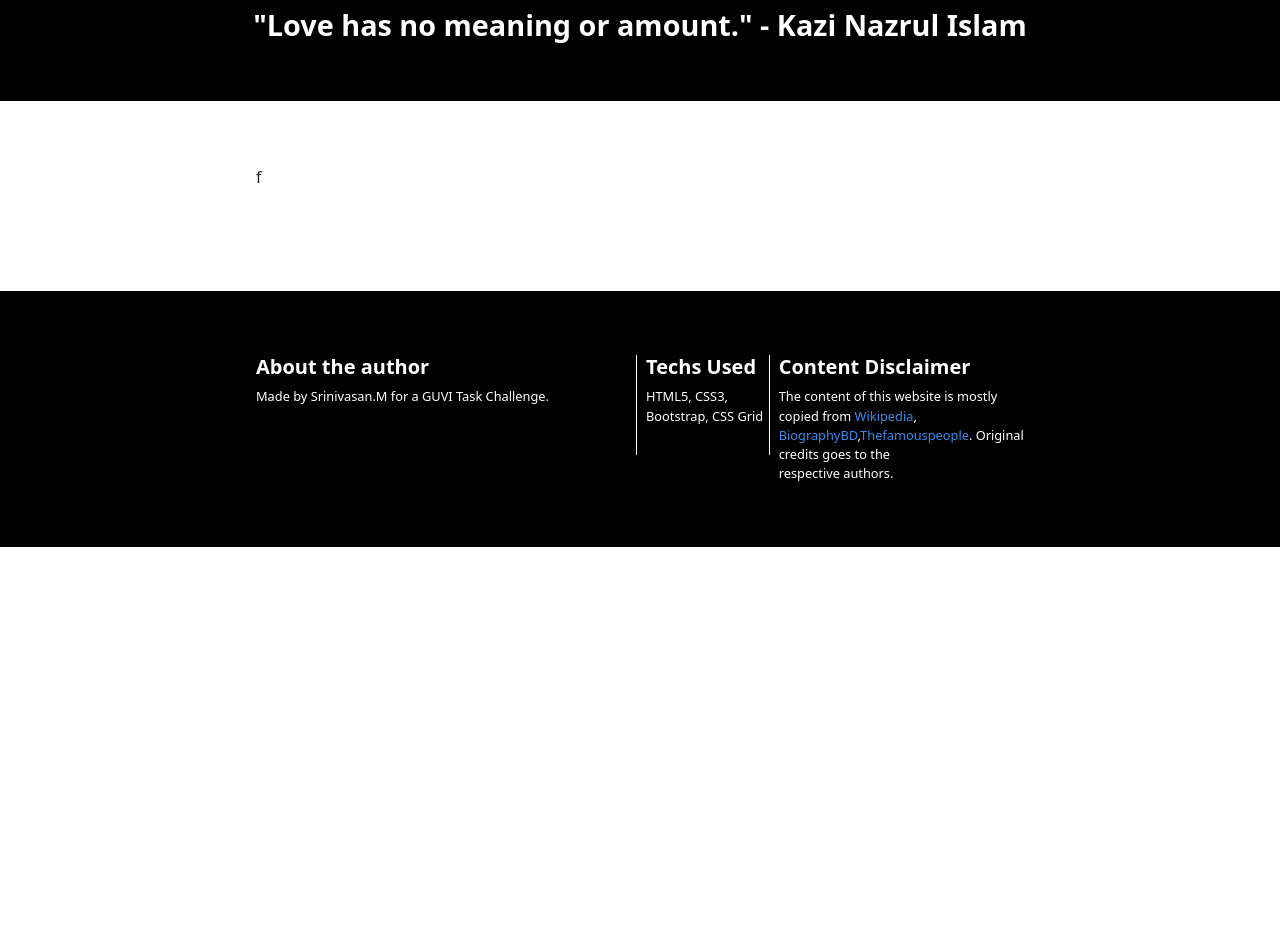
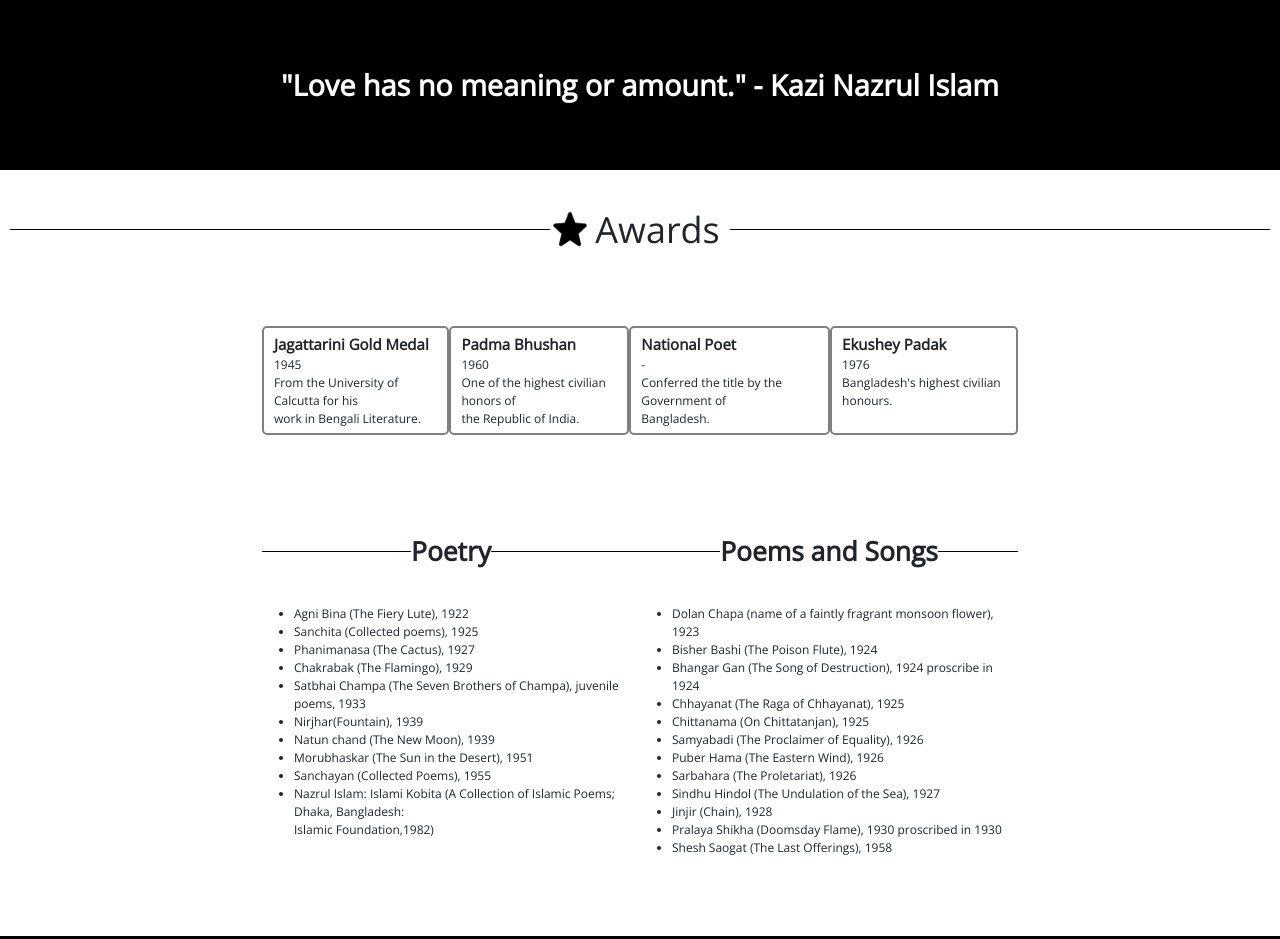
Before and after one commit to msv96/nazrul-bio, a plain HTML site: page index.html in a window 1280 px wide. Shown: the part 1373-2312 px from the top of the page. Before the commit the page ends 1920 px from the top, so only its background shows below. Drawn offline with nearby package versions, Linux system fonts and the light colour scheme.

Commit message:
Add files via upload

```diff
--- a/index.html
+++ b/index.html
@@ -11,12 +11,10 @@
 
 </head>
 <body>
-    <div id="ds">
+    <div>
         <div class="doc1">
             <div class="bar">
-                <span>Home</span>
-                <span class="about">About</span>
-                <span class="achieve">Achievements</span>
+                <span>Home</span><span class="about">About</span><span class="achieve">Achievements</span>
             </div>
             <div class="header">
                 <span class="name">Kazi Nazrul Islam</span>
@@ -41,28 +39,84 @@
                 <div class="bio">
                     Nazrul's writings explored themes such as love,freedom,humanity, and revolution. He opposed all forms of bigotry and fundamentalism, including religious, caste-based and gender-based. Throughout his career, Nazrul wrote short stories, novels, and essays but is best known for his songs and poems. He pioneered new music forms such as Bengali ghazals. Nazrul wrote and composed music for nearly 4,000 songs (many recorded on HMV and gramophone records), collectively known as Nazrul Geeti.
                 </div>
-            </div>
-            <img src="./nazrul.jpg" alt="nazrul" class="image">
+            </div><img src="./nazrul.jpg" alt="nazrul" class="image">
             <div class="buttons">
                 <button type="button" class="btn btn-light learn">
                     <img src="./wikipedia.svg" alt="wiki" style="width: 20%;">
                     Learn More
-                </button>
-                <button type="button" class="btn btn-danger videos">
+                </button><button type="button" class="btn btn-danger videos">
                     <img src="./youtube.svg" alt="youtube" style="width: 25%;">
                     Videos
-                </button>
-                <button type="button" class="btn btn-warning books">
+                </button><button type="button" class="btn btn-warning books">
                     <img src="./amazon.svg" alt="amazon" style="width: 25%;">
                     Books
                 </button>
             </div>
         </div>
         <div class="doc3">
-            <p>"Love has no meaning or amount." - Kazi Nazrul Islam</p>
+            <div>"Love has no meaning or amount." - Kazi Nazrul Islam</div>
         </div>
         <div class="doc4">
-            f
+            <h4 style="padding-bottom: 3%; padding-top: 3%;">
+                <img src="./star.png" alt="star" class="inln">
+                <span class="awards">Awards</span>
+            </h4>
+            <div class="awrd">
+                <div class="cell">
+                    <div class="h7">Jagattarini Gold Medal</div>
+                    <div>1945</div>
+                    <div>From the University of Calcutta for his <br>work in Bengali Literature.</div>
+                </div>
+                <div class="cell">
+                    <div class="h7">Padma Bhushan</div>
+                    <div>1960</div>
+                    <div>One of the highest civilian honors of <br>the Republic of India.</div>
+                </div>
+                <div class="cell">
+                    <div class="h7">National Poet</div>
+                    <div>-</div>
+                    <div>Conferred the title by the Government of <br>Bangladesh.</div>
+                </div>
+                <div class="cell">
+                    <div class="h7">Ekushey Padak</div>
+                    <div>1976</div>
+                    <div>Bangladesh's highest civilian honours.</div>
+                </div>
+            </div>
+            <div class="divide">
+                <div class="poetry">
+                    <h4 style="font-size: 1.1em; font-weight: 700;"><span>Poetry</span></h4>
+                    <ul class="list1">
+                        <li>Agni Bina (The Fiery Lute), 1922</li>
+                        <li>Sanchita (Collected poems), 1925</li>
+                        <li>Phanimanasa (The Cactus), 1927</li>
+                        <li>Chakrabak (The Flamingo), 1929</li>
+                        <li>Satbhai Champa (The Seven Brothers of Champa), juvenile poems, 1933</li>
+                        <li>Nirjhar(Fountain), 1939</li>
+                        <li>Natun chand (The New Moon), 1939</li>
+                        <li>Morubhaskar (The Sun in the Desert), 1951</li>
+                        <li>Sanchayan (Collected Poems), 1955</li>
+                        <li>Nazrul Islam: Islami Kobita (A Collection of Islamic Poems; Dhaka, Bangladesh: <br>Islamic Foundation,1982)</li>
+                    </ul>
+                </div>
+                <div class="songs">
+                    <h4 style="font-size: 1.1em; font-weight: 700;"><span>Poems and Songs</span></h4>
+                    <ul class="list1">
+                        <li>Dolan Chapa (name of a faintly fragrant monsoon flower), 1923</li>
+                        <li>Bisher Bashi (The Poison Flute), 1924</li>
+                        <li>Bhangar Gan (The Song of Destruction), 1924 proscribe in 1924</li>
+                        <li>Chhayanat (The Raga of Chhayanat), 1925</li>
+                        <li>Chittanama (On Chittatanjan), 1925</li>
+                        <li>Samyabadi (The Proclaimer of Equality), 1926</li>
+                        <li>Puber Hama (The Eastern Wind), 1926</li>
+                        <li>Sarbahara (The Proletariat), 1926</li>
+                        <li>Sindhu Hindol (The Undulation of the Sea), 1927</li>
+                        <li>Jinjir (Chain), 1928</li>
+                        <li>Pralaya Shikha (Doomsday Flame), 1930 proscribed in 1930</li>
+                        <li>Shesh Saogat (The Last Offerings), 1958</li>
+                    </ul>
+                </div>
+            </div>
         </div>
         <div class="doc5">
             <div class="x1">
@@ -73,7 +127,6 @@
                     Made by Srinivasan.M for a GUVI Task Challenge.
                 </div>
             </div>
-            <div class="vert1"></div>
             <div class="x2">
                 <div class="h5">
                     Techs Used
@@ -82,7 +135,6 @@
                     HTML5, CSS3, Bootstrap, CSS Grid
                 </div>
             </div>
-            <div class="vert2"></div>
             <div class="x3">
                 <div class="h5">
                     Content Disclaimer
--- a/style.css
+++ b/style.css
@@ -1,15 +1,11 @@
 @import url('https://fonts.googleapis.com/css2?family=Open+Sans&display=swap');
 
-#ds {
-    width: 100%;
-}
 .doc1 {
     background-color: black;
     color: white;
     font-family: 'Open Sans';
     text-align: start;
     padding: 0 20%;
-    width: 100%;
 
 }
 .bar {
@@ -32,9 +28,8 @@
     font-family: 'Open Sans';
     text-align: start;
     padding: 0 20%;
-    width: 100%;
     display: grid;
-    grid-template-columns: 1fr 1fr;
+    grid-template-columns: 1fr minmax(250px 1fr);
     grid-template-areas:
     "a b"
     "c b"
@@ -59,6 +54,7 @@
     padding-top: 25%;
     padding-bottom: 15%;
     padding-left: 30%;
+    min-width: 250px;
 }
 .buttons {
     grid-area: d;
@@ -76,53 +72,99 @@
     background-color: rgb(255, 166, 0) !important;
 }
 .doc3 {
+    font-family: 'Open Sans';
     background-color: black;
     color: white;
-    padding-top: 3%;
-    padding-bottom: 3%;
+    padding: 5% 20%;
     font-size: 1.8em;
-    font-weight: bold;
+    font-weight: 800;
     text-align: center;
-    width: 100%;
 }
 .doc4 {
-    padding: 5% 20% 8% 20%;
-    width: 100%;
+    font-family: 'Open Sans';
+    padding: 0 10px;
+}
+.inln {
+    width: 40px;
+}
+.awards {
+    padding-right: 10px;
+    padding-left: 5px;
+    font-size: 1.5em;
+}
+.awrd {
+    display: flex;
+    padding: 3% 20%;
+    justify-content: space-evenly;
+}
+.cell {
+    font-size: 12px;
+    border: 2px solid gray;
+    border-radius: 5px;
+    padding: 5px 10px;
+}
+.h7 {
+    font-size: 15px;
+    font-weight: 700;
+}
+.divide {
+    display: grid;
+    grid-template-columns: 50% 50%;
+    grid-template-areas: "a b";
+    padding: 5% 20%;
+}
+.poetry {
+    grid-area: a;
+    font-size: 1.5em;
+}
+.songs {
+    grid-area: b;
+    font-size: 1.5em;
+}
+.list1 {
+    font-size: 0.5em;
+    padding-top: 10%;
+}
+h4 {
+    display: flex;
+    flex-direction: row;
+    margin-bottom: 0 !important;
+}
+h4:before, h4:after{
+    content: "";
+    flex: 1 1;
+    border-bottom: 1px solid black;
+    margin: auto;
 }
 .doc5 {
+    font-family: 'Open Sans';
     background-color: black;
     color: white;
-    padding: 5% 20% 5% 20%;
-    width: 100%;
+    padding: 5% 20%;
     display: grid;
     font-size: 0.8em;
-    grid-template-columns: 380px 10px 1fr 10px 2fr;
+    grid-template-columns: 1.5fr 1.5fr 2fr;
     grid-template-rows: 1fr;
     grid-template-areas:
-    "a g b h c";
+    "a b c";
 }
 .x1 {
     grid-area: a;
+    border-right: 1px solid white;
 }
 .x2 {
     grid-area: b;
+    border-right: 1px solid white;
+    padding-left: 15%;
 }
 .x3 {
     grid-area: c;
+    padding-left: 15%;
 }
 .h5{
-    font-weight: bold !important;
+    font-size: 1.2em;
+    font-weight: 800 !important;
 }
 .blue1 {
     color: rgb(55, 138, 233) !important;
 }
-.vert1 {
-    grid-area: g;
-    border-left: 1px solid white;
-    height: 100px;
-}
-.vert2 {
-    grid-area: h;
-    border-left: 1px solid white;
-    height: 100px;
-}
```
